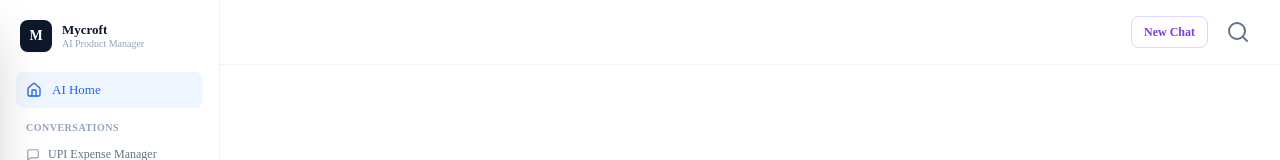
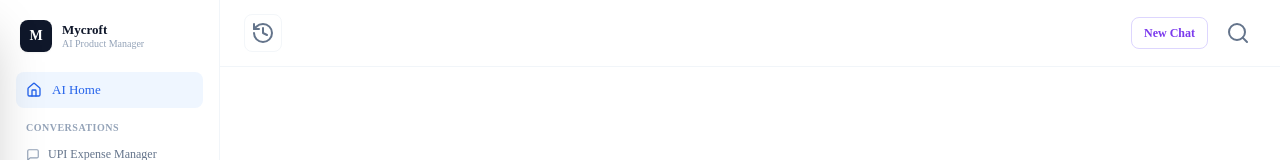
Before and after one commit to AkshayPMinfo/Mycroft-, a Next.js app: page /product/home in a window 1280 px wide. Shown: the top 160 px of the page. Built offline with nearby package versions, Linux system fonts and the light colour scheme.

Commit message:
feat: change three-dots icon to vertical MoreVertical, ensure active visibility, and add history toggle button to top navigation bar

```diff
--- a/app/product/home/page.tsx
+++ b/app/product/home/page.tsx
@@ -34,6 +34,7 @@ import {
   Mic,
   ChevronLeft,
   MoreHorizontal,
+  MoreVertical,
   Pin
 } from "lucide-react";
 
@@ -1340,10 +1341,13 @@ export default function AIHomePage() {
                   <div className="relative shrink-0 flex items-center" onClick={(e) => e.stopPropagation()}>
                     <button
                       onClick={() => setActiveMenuConvId(isMenuOpen ? "" : c.id)}
-                      className="opacity-0 group-hover:opacity-100 text-slate-450 hover:text-slate-800 transition-opacity p-1 ml-1 rounded-md hover:bg-slate-100/80"
+                      className={cn(
+                        "text-slate-450 hover:text-slate-850 transition-all p-1 ml-1 rounded-md hover:bg-slate-100/80 shrink-0",
+                        isMenuOpen ? "opacity-100" : "opacity-0 group-hover:opacity-100"
+                      )}
                       title="Conversation actions"
                     >
-                      <MoreHorizontal className="size-3.5" />
+                      <MoreVertical className="size-3.5" />
                     </button>
 
                     {isMenuOpen && (
@@ -1431,6 +1435,14 @@ export default function AIHomePage() {
 
           {/* Left Controls: Minimal layout displaying only back button when active */}
           <div className="flex items-center gap-3">
+            <button
+              onClick={toggleConvSidebar}
+              className="p-1.5 rounded-lg text-slate-500 hover:bg-slate-50 hover:text-slate-800 transition-colors flex items-center justify-center border border-slate-200/40"
+              title="Toggle Chat History"
+              aria-label="Toggle chat history"
+            >
+              <HistoryIcon className="size-4.5" />
+            </button>
             {showChatView && (
               <button
                 onClick={() => setShowChatView(false)}
```
